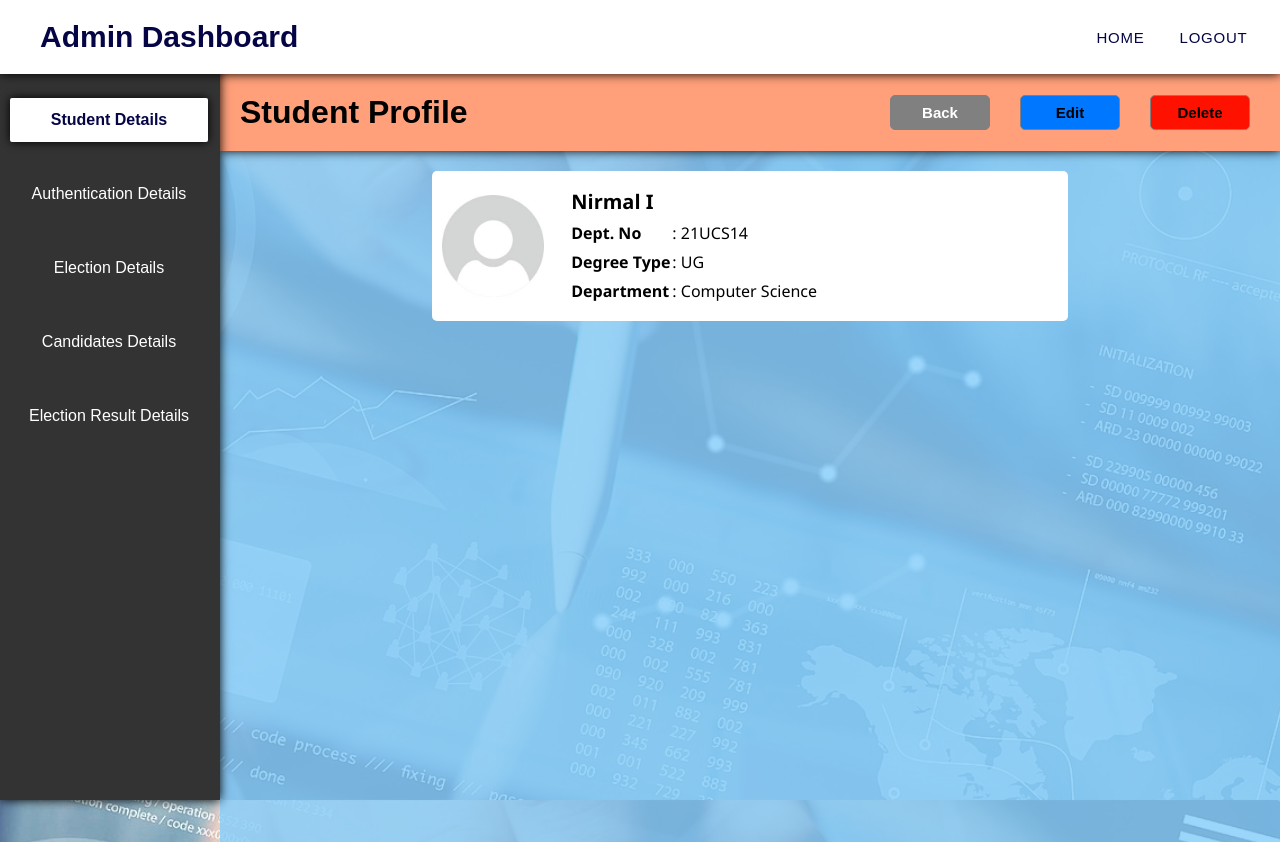
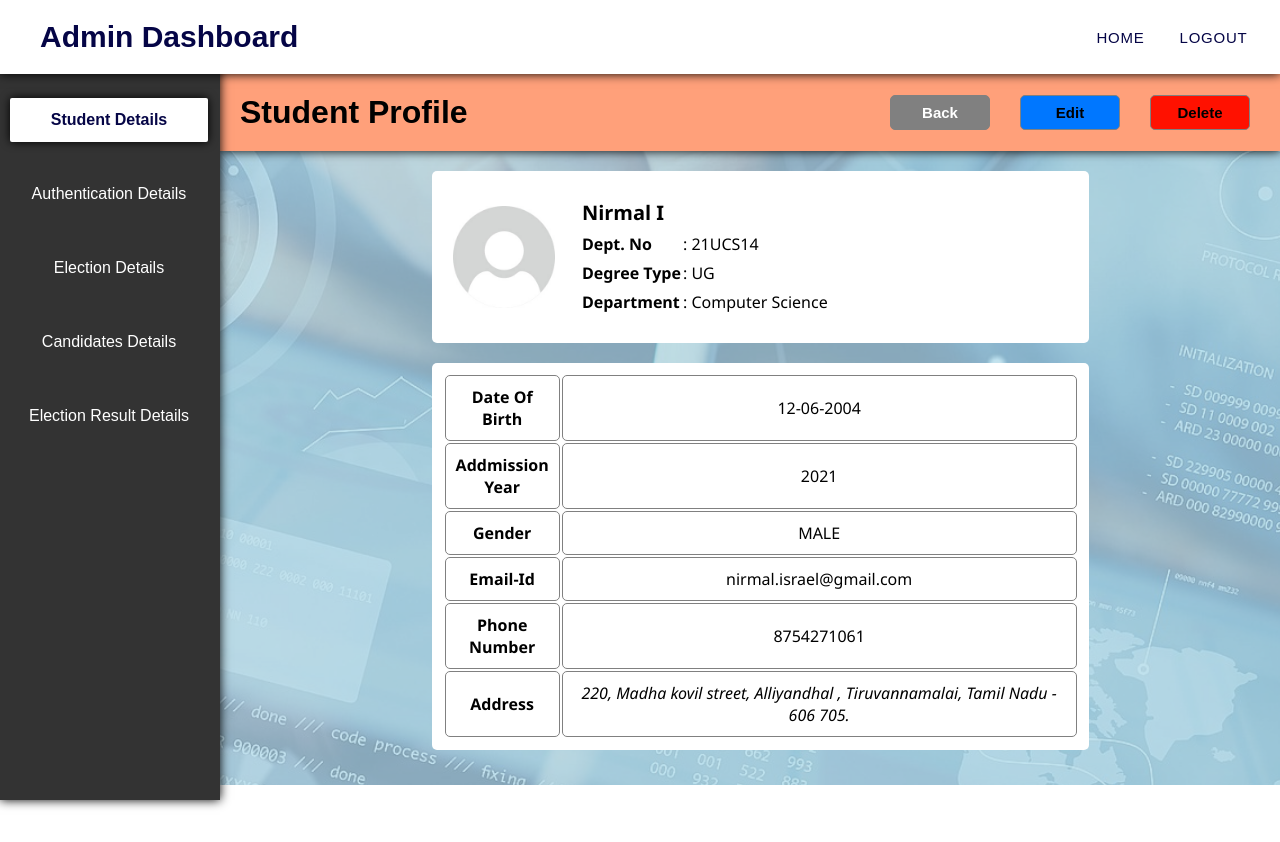
Before and after one commit to nirmalisrael/cvs-app, an Angular app: page /admin-page/student-editor in a window 1280 px wide. Shown: the top 842 px of the page. After the commit the page ends 800 px from the top, so only its background shows below. Built offline with nearby package versions, Linux system fonts and the light colour scheme.

Commit message:
single student page creation from lab computer

```diff
--- a/src/app/_module/student/_component/student-editor/student-editor.component.css
+++ b/src/app/_module/student/_component/student-editor/student-editor.component.css
@@ -250,6 +250,26 @@ td:last-child {
     cursor: pointer;
     box-shadow: 0 0 5px black;
 }
+
+.student-profile-container {
+    /* height: calc(100vh - 74px); */
+    padding-bottom: 15px;
+    width: calc(100% - 220px);
+    margin-left: 220px;
+    background-color: rgba(173, 216, 230, 0.726);
+    /* display: flex; */
+}
+.student-nav {
+    position: sticky;
+    top: 74px;
+    /* margin-left: 220px; */
+    background-color: lightsalmon;
+    display: flex;
+    justify-content: space-between;
+    align-items: center;
+    padding: 20px;
+    box-shadow: 0 0 10px black;
+}
 .back-btn, .edit-btn, .delete-btn {
     width: 100px;
     cursor: pointer;
@@ -266,20 +286,16 @@ td:last-child {
 .delete-btn {
     background-color: rgb(255, 17, 0);
 }
-.student-sec1-container, .student-sec2-container {
-    width: calc(100% - 220px);
-    margin-left: 220px;
-    background-color: rgba(135, 206, 250, 0.829);
-    display: flex;
-    justify-content: center;
-}
-.student-sec-1{
+.student-sec-1, .student-sec-2{
     font-family:'Segoe UI', Tahoma, Geneva, Verdana, sans-serif;
     width: 60%;
-    /* margin: auto; */
+    height: fit-content;
     background-color: white;
     border-radius: 5px;
     margin: 20px;
+    margin-left: 20%;
+    margin-right: 20%;
+    padding: 1%;
 }
 .student-img-container {
     width: 100%;
@@ -295,7 +311,6 @@ td:last-child {
 .student-img img {
     min-width: 100px;
     max-width: 90%;
-    /* margin:auto; */
     margin: 10px;
 }
 .id-table {
@@ -306,7 +321,6 @@ td:last-child {
 
 .id-table table {
     width: 50%;
-    /* margin-left: 5%; */
     text-wrap: nowrap;
 }
 .id-table th {
@@ -321,7 +335,15 @@ td:last-child {
     font-size: 20px;
 }
 
-.student-sec-2 {
-    width: 60%;
-    height: 80vh;
+.student-info-table table{
+    border-collapse: collapse;
+    border: 1px solid grey;
+    margin: 20px;
+    margin-bottom: 20px;
+    border-radius: 5px;
 }
+.student-info-table tr, .student-info-table td, .student-info-table th{
+    border: 1px solid grey;
+    border-radius: 5px;
+    padding: 10px;
+}
--- a/src/app/_module/student/_component/student-editor/student-editor.component.html
+++ b/src/app/_module/student/_component/student-editor/student-editor.component.html
@@ -90,7 +90,7 @@
             </div>
         </div>
         <div class="student-profile-container" *ngIf="showStudentPage">
-            <div class="students-nav">
+            <div class="student-nav">
                 <div class="heading">
                     <h1>Student Profile</h1>
                 </div>
@@ -101,7 +101,6 @@
                 </div>
             </div>
 
-            <div class="student-sec1-container">
             <div class="student-sec-1">
                 <div class="student-img-container">
                     <div class="student-img">
@@ -129,11 +128,34 @@
                     </div>
                 </div>
             </div>
-            </div>
-            <div class="student-sec2-container">
+
             <div class="student-sec-2">
-
-                </div>
+                <table class="student-info-table">
+                    <tr>
+                        <th>Date Of Birth</th>
+                        <td>12-06-2004</td>
+                    </tr>
+                    <tr>
+                        <th>Addmission Year</th>
+                        <td>2021</td>
+                    </tr>
+                    <tr>
+                        <th>Gender</th>
+                        <td>MALE</td>
+                    </tr>
+                    <tr>
+                        <th>Email-Id</th>
+                        <td>nirmal.israel@gmail.com</td>
+                    </tr>
+                    <tr>
+                        <th>Phone Number</th>
+                        <td>8754271061</td>
+                    </tr>
+                    <tr>
+                        <th>Address</th>
+                        <td><address>220, Madha kovil street, Alliyandhal , Tiruvannamalai, Tamil Nadu - 606 705.</address></td>
+                    </tr>
+                </table>
             </div>
             </div>
         </div>
```
Lines whose indentation alone changed are shown as unchanged.
